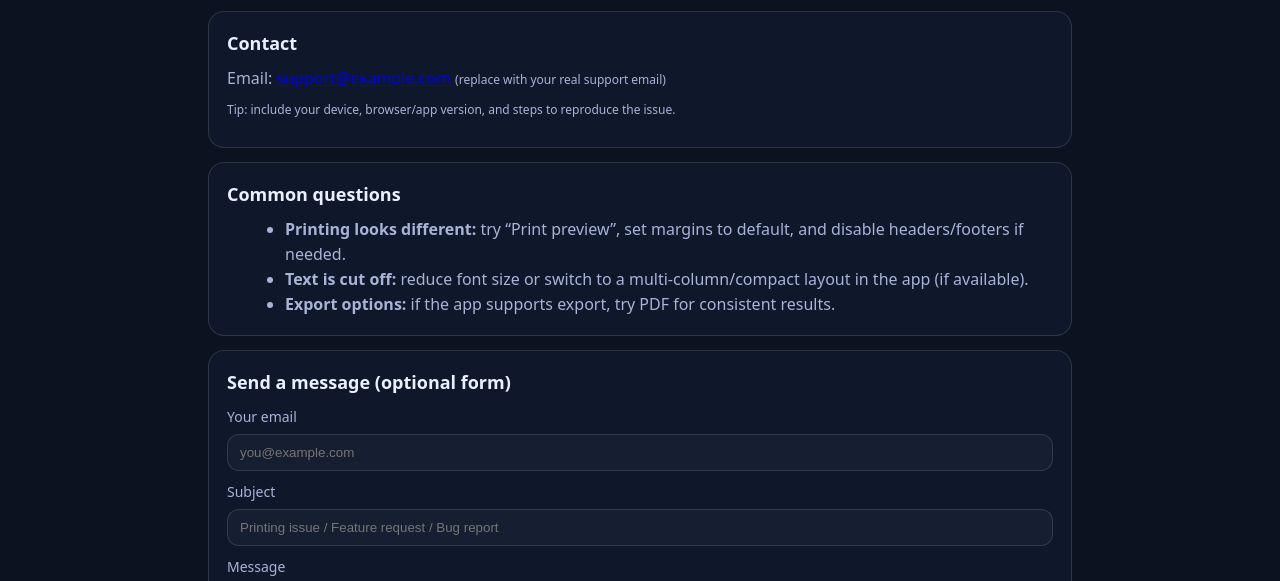
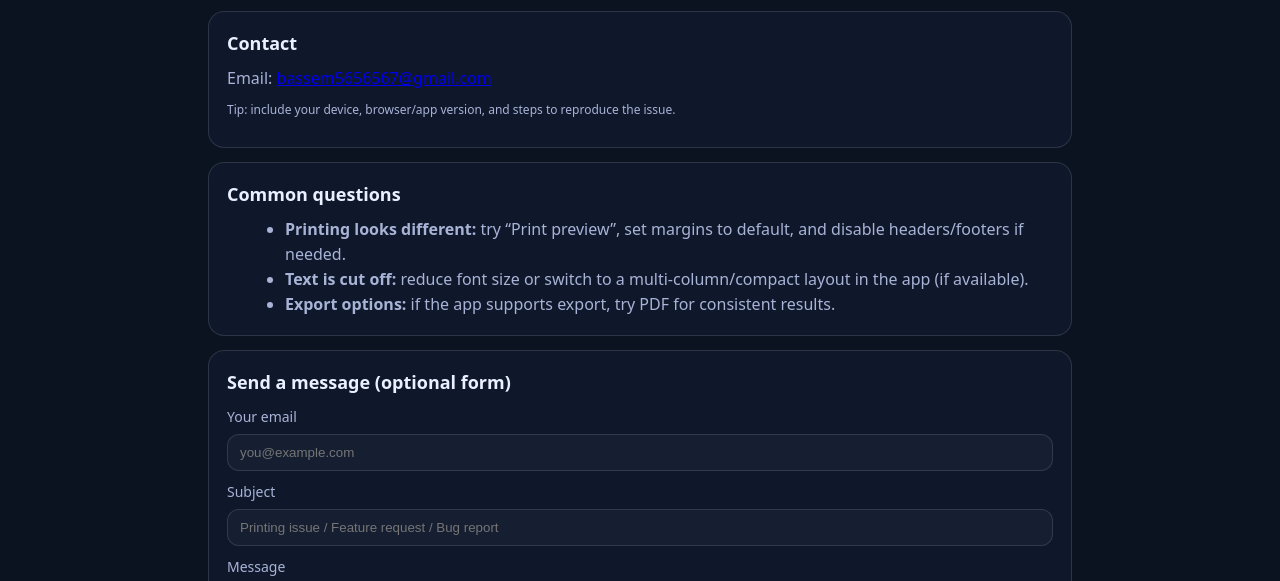
Before and after one commit to BOB1212121/word-printer-pages, a plain HTML site: page support.html in a window 1280 px wide. Shown: the part 169-750 px from the top of the page. Drawn offline with Linux system fonts and the light colour scheme.

Commit message:
Change support email to bassem5656567@gmail.com
Updated support email address and removed placeholder text.

```diff
--- a/support.html
+++ b/support.html
@@ -48,8 +48,8 @@
     <section class="card">
       <h2>Contact</h2>
       <p>
-        Email: <a href="mailto:support@example.com">support@example.com</a>
-        <span class="small">(replace with your real support email)</span>
+        Email: <a href="mailto:bassem5656567@gmail.com">bassem5656567@gmail.com</a>
+        <!-- <span class="small">(replace with your real support email)</span> -->
       </p>
       <p class="small">
         Tip: include your device, browser/app version, and steps to reproduce the issue.
```
